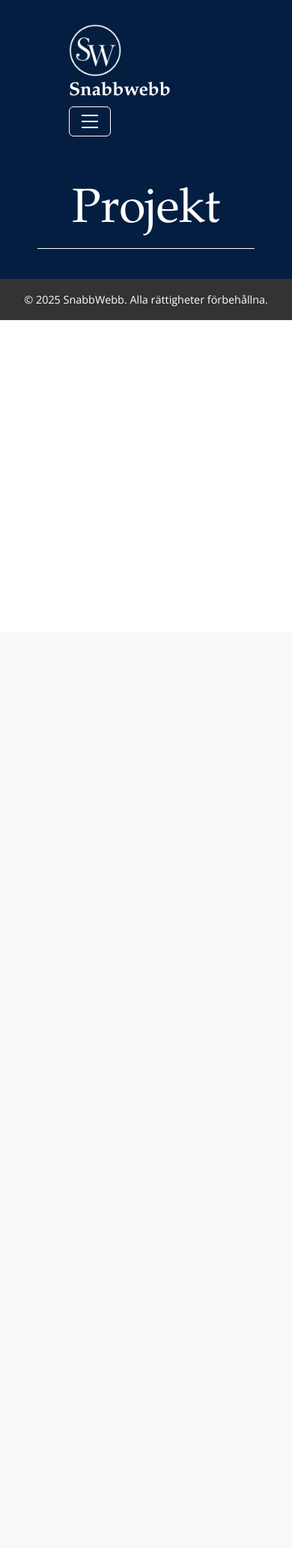
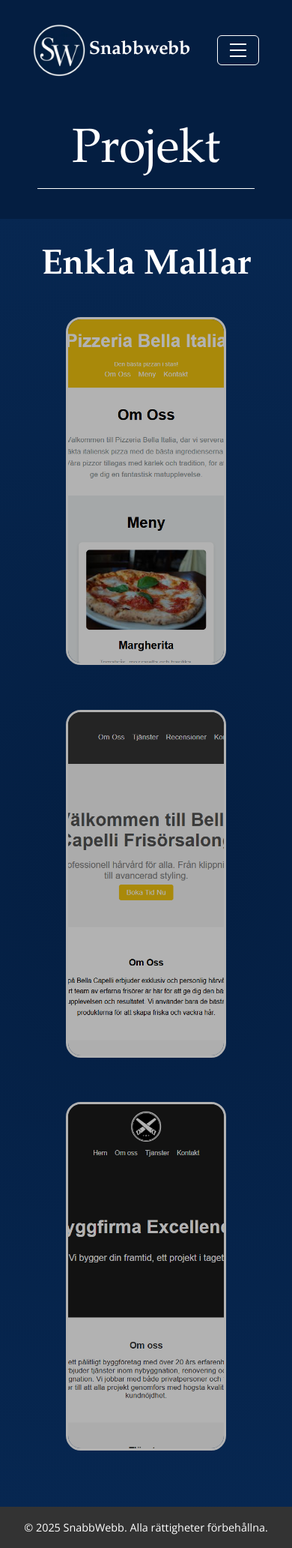
Before and after one commit to arian972/snabbwebb, a Django app: page /projekt in a window 390 px wide. Shown: the whole page at 75% size. Before the commit the page ends 427 px from the top, so only its background shows below. Run offline with Django 5.2, Linux system fonts and the light colour scheme.

Commit message:
update 19/1/2925

```diff
--- /dev/null
+++ b/main/static/main/css/767px-styles.css
@@ -0,0 +1,115 @@
+@media (max-width: 767px) {
+    .navbar {
+        padding: 2rem 2rem;
+
+    }
+
+    header img {
+        height: 200px;
+        width: 200px;
+        margin-bottom: 10px;
+    }
+
+    header p {
+        font-size: 1.4rem;
+    }
+
+    #services div {
+        flex-direction: column;
+        gap: 5vh;
+    }
+
+    #services div a div {
+        width: 100%;
+    }
+
+    #services div a div div {
+        height: 35vh;
+        width: 100%;
+        border-radius: 0;
+        padding: 0;
+        position: relative;
+    }
+
+    #services div a div div div {
+        width: 100%;
+        font-size: 9vw;
+    }
+
+    #services div a div p {
+        font-size: 4vw;
+        padding: 5vw;
+    }
+
+    #templates h2 {
+        font-size: 11vw;
+    }
+
+    #templates div {
+        flex-direction: column;
+        align-items: center;
+        border-left: none;
+        border-right: none;
+    }
+
+    #templates div div {
+        height: 55vh;
+        width: 55vw;
+    }
+
+    #templates div div a div {
+        font-size: 8vw;
+    }
+
+    #project-templates h2 {
+        font-size: 12vw;
+    }
+
+    #project-templates div {
+        flex-direction: column;
+        align-items: center;
+    }
+
+    #project-templates div div {
+        height: 55vh;
+        width: 55vw;
+    }
+
+    #contact-info div {
+        width: 80vw;
+    }
+
+    #contact-info div div p {
+        font-size: clamp(1rem, 5.5vw, 1.8rem);
+        margin: 15px 0;
+    }
+
+    .service-display {
+        flex-direction: column;
+    }
+
+
+    .service-display div h2 {
+        font-size: 6.5vw;
+    }
+
+    .service-display div p {
+        font-size: 4vw;
+        width: 73vw;
+        margin-top: 15px;
+        margin-bottom: 30px;
+    }
+
+    .service-display div h3 {
+        font-size: 5vw;
+    }
+
+    .service-display img {
+        display: none;
+    }
+
+    #contact h2 {
+        font-size: 10vw;
+    }
+
+}
--- a/main/static/main/css/styles.css
+++ b/main/static/main/css/styles.css
@@ -158,13 +158,11 @@ section {
     background: rgba(0, 0, 0, 0.1);
     border-radius: 10px;
     transition: background 0.4s ease-in-out;
-
 }
 
 #services div a div:hover {
     background: rgba(0, 0, 0, 0.2);
 }
-
 
 
 #services div a div div {
@@ -411,8 +409,78 @@ footer {
 #contact-info div div {
     all: unset;
 }
+
 #contact-info div div p {
     color: #fff;
     font-size: clamp(1.5rem, 3.2vw, 1.8rem);
     margin: 15px 0;
 }
+
+/* Projects */
+
+#project-templates {
+    background: radial-gradient(circle, #041e41, #072751); /* Dark gray to navy */
+    color: #ffffff;
+    text-align: center;
+    padding: 35px 50px;
+}
+
+#project-templates h2 {
+    font-size: 4rem;
+    font-family: Garamond, serif;
+    font-weight: bold;
+    margin-bottom: 20px;
+}
+
+#project-templates div {
+    display: flex;
+    justify-content: center;
+    gap: 5vw;
+    flex-wrap: wrap;
+    margin: 20px 0;
+}
+
+#project-templates div div {
+    height: 55vh;
+    width: 18vw;
+    display: flex;
+    justify-content: center;
+    flex-direction: column;
+    border-radius: 20px;
+}
+
+#project-templates div div a {
+    height: 100%;
+    width: 100%;
+    position: relative;
+    display: block;
+    border-radius: 20px;
+}
+
+#project-templates div div a img {
+    border-radius: 20px;
+    height: 100%;
+    width: 100%;
+    object-fit: cover;
+    border: #fff solid 3px;
+    filter: brightness(0.7);
+}
+
+#project-templates div div a div {
+    position: absolute;
+    top: 50%;
+    left: 50%;
+    transform: translate(-50%, -50%);
+    color: white;
+    font-size: 2.5vw;
+    text-align: center;
+    background: rgba(0, 0, 0, 0.7);
+    opacity: 0;
+    border: #fff solid 5px;
+    transition: opacity 0.4s ease-in-out;
+    margin: 0;
+}
+
+#project-templates div div a div:hover {
+    opacity: 1;
+}
--- a/main/templates/main/contact.html
+++ b/main/templates/main/contact.html
@@ -15,7 +15,7 @@
         <hr>
         <div>
             <p>Mail: <a href="mailto:snabbwebb.se@gmail.com">snabbwebb.se@gmail.com</a></p>
-            <p>Telefonnummer: <strong>+49 79 079 03 61</strong></p>
+            <p>Telefonnummer: <strong>+46 79 079 03 61</strong></p>
         </div>
         <hr>
     </div>
--- a/main/templates/main/layout.html
+++ b/main/templates/main/layout.html
@@ -7,8 +7,10 @@
     <title>SnabbWebb{% block title %}{% endblock %}</title>
     <link href="https://cdn.jsdelivr.net/npm/bootstrap@5.3.3/dist/css/bootstrap.min.css" rel="stylesheet" integrity="sha384-QWTKZyjpPEjISv5WaRU9OFeRpok6YctnYmDr5pNlyT2bRjXh0JMhjY6hW+ALEwIH" crossorigin="anonymous">
     <link rel="stylesheet" href="{% static 'main/css/styles.css' %}">
+    <link rel="stylesheet" href="{% static 'main/css/767px-styles.css' %}">
     <link href="https://fonts.googleapis.com/css2?family=Lora:wght@400;700&display=swap" rel="stylesheet">
     <link href="https://fonts.googleapis.com/css2?family=Open+Sans:wght@300;400;600&display=swap" rel="stylesheet">
+    <link rel="icon" href="{% static 'main/images/logo-circle.png' %}" type="image/x-icon">
 </head>
 <body>
     <nav class="navbar navbar-expand-md">
--- a/main/templates/main/projects.html
+++ b/main/templates/main/projects.html
@@ -10,5 +10,29 @@
     <hr>
 </section>
 
+<section id="project-templates">
+    <h2>Enkla Mallar</h2>
+
+    <div>
+        <div>
+            <a href="/projekt/pizzeria">
+                <img src="{% static 'main/images/website1.png' %}" alt="Pizzeria">
+                <div>Pizzeria</div>
+            </a>
+        </div>
+        <div>
+            <a href="/projekt/frisörsalong">
+                <img src="{% static 'main/images/website2.png' %}" alt="frisörsalong">
+                <div>Frisörsalong</div>
+            </a>
+        </div>
+        <div>
+            <a href="/projekt/byggfirma">
+                <img src="{% static 'main/images/website3.png' %}" alt="Byggfirma">
+                <div>Byggfirma</div>
+            </a>
+        </div>
+    </div>
+</section>
 
 {% endblock %}
--- a/main/templates/main/services.html
+++ b/main/templates/main/services.html
@@ -33,7 +33,7 @@
 <section id="technical-maintence" class="service-display">
     <div>
         <h2>Teknisk underhåll</h2>
-        <p>Tekniskt Underhåll säkerställer att din webbsida alltid fungerar optimalt med regelbundna uppdateringar, säkerhetskopior och prestandaförbättringar. Vi tar hand om alla tekniska aspekter så att du kan fokusera på din verksamhet.</p>
+        <p>Tekniskt Underhåll säkerställer att din webbsida alltid fungerar optimalt med regelbundna uppdateringar, säkerhetskopior och prestanda förbättringar. Vi tar hand om alla tekniska aspekter så att du kan fokusera på din verksamhet.</p>
         <h3><i>500 – 2 500 SEK</i></h3>
     </div>
 
@@ -42,7 +42,7 @@
 
 <section id="contact">
     <h2>Kontakta oss</h2>
-    <p>Har du frågor eller vill du anlita oss? Skicka ett mail till <a href="mailto:snabbwebb.se@gmail.com">snabbwebb.se@gmail.com</a> eller ring oss på <strong>+49 79 079 03 61</strong>.</p>
+    <p>Har du frågor eller vill du anlita oss? Skicka ett mail till <a href="mailto:snabbwebb.se@gmail.com">snabbwebb.se@gmail.com</a> eller ring oss på <strong>+46 79 079 03 61</strong>.</p>
 </section>
 
 {% endblock %}
```
Also changed, not shown: main/templates/main/index.html (+5 -5 lines), project_examples/static/project_examples/css/byggfirma-styles.css (added, +153 -0 lines), project_examples/static/project_examples/css/styles.css (added, +13 -0 lines), project_examples/templates/project_examples/byggfirma.html (added, +67 -0 lines), project_examples/templates/project_examples/exit-image.html (+2 -9 lines), main/static/main/images/website3.png (added), project_examples/static/project_examples/images/byggfirma-logo.jpg (added).
